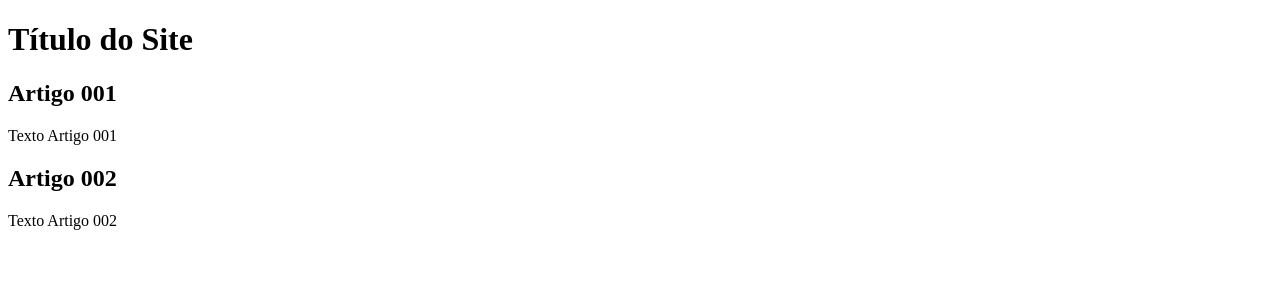
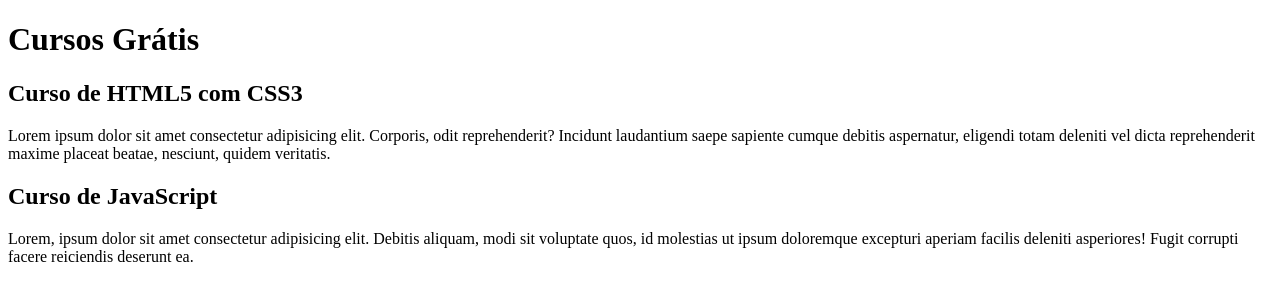
Before and after one commit to PedroSousa01/projeto-site, a plain HTML site: page index.html in a window 1280 px wide. Drawn offline with Linux system fonts and the light colour scheme.

Commit message:
comecei a escrever o conteudo

```diff
--- a/index.html
+++ b/index.html
@@ -8,15 +8,15 @@
 <body>
     <main>
         <header>
-            <h1>Título do Site</h1>
+            <h1>Cursos Grátis</h1>
         </header>
         <article>
-            <h2>Artigo 001</h2>
-            <p>Texto Artigo 001</p>
+            <h2>Curso de HTML5 com CSS3</h2>
+            <p>Lorem ipsum dolor sit amet consectetur adipisicing elit. Corporis, odit reprehenderit? Incidunt laudantium saepe sapiente cumque debitis aspernatur, eligendi totam deleniti vel dicta reprehenderit maxime placeat beatae, nesciunt, quidem veritatis.</p>
         </article>
         <article>
-            <h2>Artigo 002</h2>
-            <p>Texto Artigo 002</p>
+            <h2>Curso de JavaScript</h2>
+            <p>Lorem, ipsum dolor sit amet consectetur adipisicing elit. Debitis aliquam, modi sit voluptate quos, id molestias ut ipsum doloremque excepturi aperiam facilis deleniti asperiores! Fugit corrupti facere reiciendis deserunt ea.</p>
         </article>
     </main>
 </body>
```
